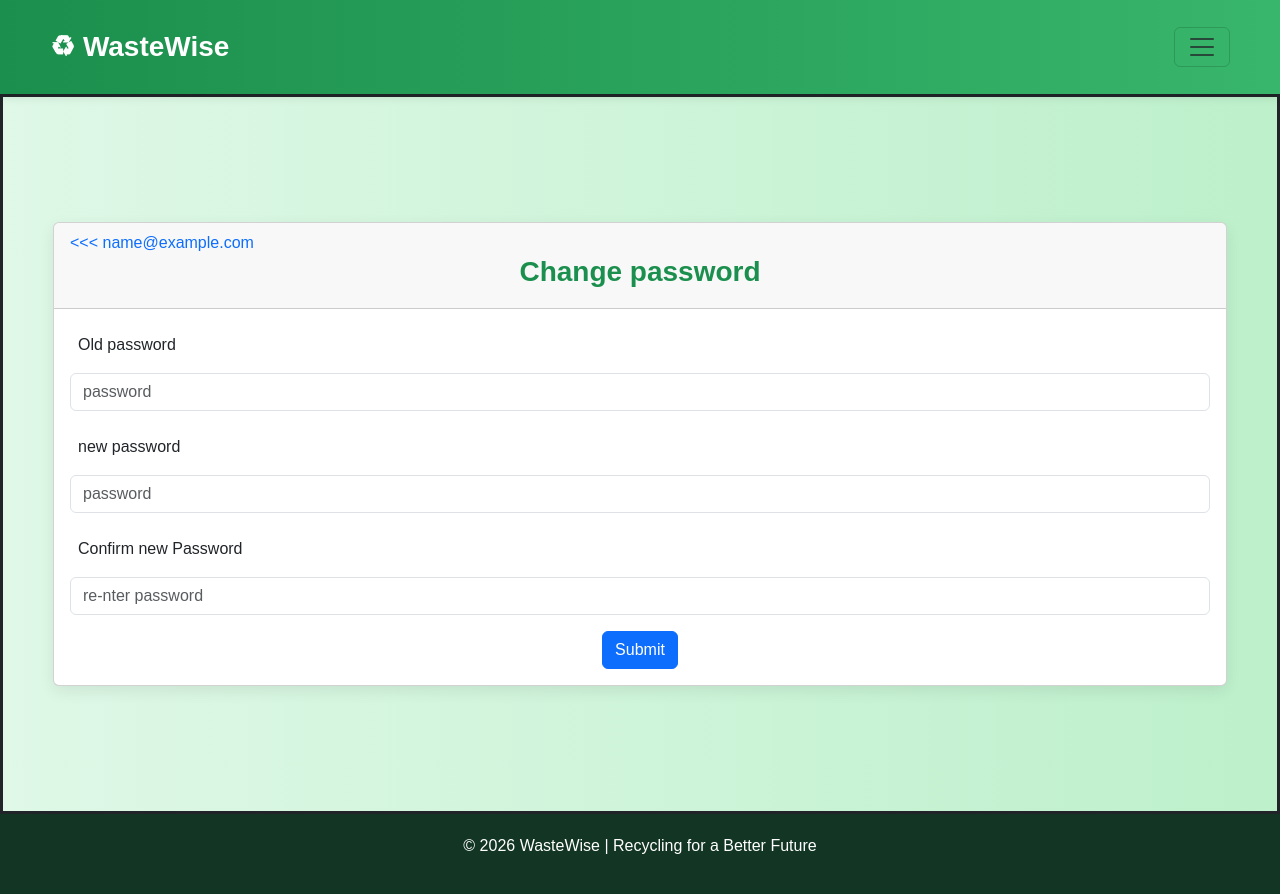
After one commit to HopewellA1/wastewise, a Flask app: page /auth/change_password/1 in a window 1280 px wide. The commit adds this page. Run offline with Flask 3, Linux system fonts and the light colour scheme; the visitor is signed in with stand-in values (Sample User, id 1); some libraries are stand-ins or nearby versions.

Commit message:
added change password on auth

```diff
--- a/main/__init__.py
+++ b/main/__init__.py
@@ -49,13 +49,14 @@ def create_app():
     #Email config
     from flask_mail import Mail
 
-    app.config['MAIL_SERVER'] = 'smtp.gmail.com'
-    app.config['MAIL_PORT'] = 587
-    app.config['MAIL_USE_TLS'] = False
-    #app.config['MAIL_PORT'] = 465
-    app.config['MAIL_USE_SSL'] = True
-    app.config['MAIL_USERNAME'] = os.getenv("EMAIL_USER")
-    app.config['MAIL_PASSWORD'] = os.getenv("EMAIL_PASS")
+    # app.config['MAIL_SERVER'] = 'smtp.gmail.com'
+    # app.config['MAIL_PORT'] = 465
+    # app.config['MAIL_USE_TLS'] = False
+    # app.config['MAIL_USE_SSL'] = True
+    # app.config['MAIL_USERNAME'] = os.getenv("EMAIL_USER")
+    # app.config['MAIL_PASSWORD'] = os.getenv("EMAIL_PASS")
+    # app.config['MAIL_DEFAULT_SENDER'] = os.getenv("EMAIL_USER")
+
 
 
     with app.app_context():
--- a/main/routes/auth.py
+++ b/main/routes/auth.py
@@ -67,7 +67,7 @@ def logout():
     return redirect(url_for('default.home'))
 
 
-@auth.route("/account", methods=['GET', 'POST'])
+@auth.route("/account/<int:id>", methods=['GET', 'POST'])
 @login_required
 def account(id=None):
 
@@ -89,8 +89,35 @@ def account(id=None):
         user.email = request.form["email"]
         db.session.commit()
 
-        flash("Changes saved successfully!", "success")
+        flash("Changes saved successfully!", 'success')
         return redirect(url_for('/auth.account'))
+
+@auth.route('/change_password/<int:id>',methods=['GET','POST'])
+@login_required
+def change_password(id):
+
+    user = User.query.get(int(id))
+    if request.method =='POST':
+
+        old_password = request.form["old_password"]
+        new_password = request.form["new_password"]
+        new_password2 = request.form["new_password2"]
+
+        if bcrypt.check_password_hash(user.password, old_password):
+            if new_password == new_password2:
+                user.password = bcrypt.generate_password_hash(new_password).decode('utf-8')
+                db.session.commit()
+                flash("Password updated successfully!", 'success')
+                return redirect(url_for('/auth.account',id=user.id))
+            else:
+                flash(f'new password do not match, try login.','danger')
+                return redirect(url_for('/auth.change_password', id=id))
+        else:
+            flash(f'Old password invalid, try login.','danger')
+            return redirect(url_for('/auth.change_password', id=id))
+    else:
+        return render_template('auth/change_password.html', user=user)
+
 
 
 
--- a/main/static/default/css/auth.css
+++ b/main/static/default/css/auth.css
@@ -13,3 +13,12 @@ label{
     justify-content: start;
     padding: 0.5rem;
 }
+
+.card-header > div {
+    display: flex;
+    justify-content: start;
+}
+
+.card-header > div >a{
+    text-decoration: none;
+}
--- a/main/templates/auth/account.html
+++ b/main/templates/auth/account.html
@@ -35,7 +35,8 @@
                 </form>
 
             </div>
-            <div >
+            <div class="card-footer">
+                To change password click <a href="{{url_for('/auth.change_password', id=user.id)}}"> <b> here</b></a>.
 
 
             </div>
--- /dev/null
+++ b/main/templates/auth/change_password.html
@@ -0,0 +1,46 @@
+{% extends "default/base.html" %}
+{% block content %}
+
+    <link rel="stylesheet" href="{{ url_for('static', filename='default/css/auth.css') }}">
+
+    <section class="hero">
+
+        <div class="card">
+            <div class="card-header">
+                <div>
+                    <a href="{{url_for('/auth.account', id=current_user.id)}}"><<< {{current_user.email}}</a>
+                </div>
+                <h3>
+                    <b>
+                        Change password
+                    </b>
+                </h1>
+            </div>
+            <div class="card-body">
+                <form method="POST" action="{{url_for('/auth.change_password', id=user.id)}}" class="form">
+                    <input type="hidden" name="csrf_token" value="{{ csrf_token() }}"/>
+                    <div class="mb-3">
+                        <label class="form-label">Old password</label>
+                        <input type="password" name="old_password" class="form-control" placeholder="password" required>
+                    </div>
+
+
+                    <div class="mb-3">
+                        <label class="form-label">new password</label>
+                        <input type="password" name="new_password" class="form-control" placeholder="password" required>
+                    </div>
+
+                    <div class="mb-3">
+                        <label class="form-label">Confirm new Password</label>
+                        <input type="password" name="new_password2" class="form-control" placeholder="re-nter password" required>
+                    </div>
+                    <button class='btn btn-primary' type="submit">Submit</button>
+                </form>
+
+            </div>
+
+        </div>
+
+    </section>
+
+{% endblock %}
--- a/main/templates/default/base.html
+++ b/main/templates/default/base.html
@@ -18,16 +18,16 @@
         <span class="navbar-toggler-icon"></span>
       </button>
       <ul class="collapse navbar-collapse" id="navbarNav">
-        <li><a href="{{url_for('default.home')}}">Home</a></li>
+        <li class="nav-item"><a href="{{url_for('default.home')}}" >Home</a></li>
         {% if current_user.is_authenticated %}
-          <li><a href="#how">How It Works</a></li>
-          <li><a href="#rewards">Rewards</a></li>
-          <li><a href="#impact">Impact</a></li>
-          <li><a href="{{url_for('/auth.account')}}">{{current_user.email}}</a></li>
-          <li><a href="{{url_for('/auth.logout')}}">Logout</a></li>
+          <li class="nav-item"><a href="#how">How It Works</a></li>
+          <li class="nav-item"><a href="#rewards">Rewards</a></li>
+          <li class="nav-item"><a href="#impact">Impact</a></li>
+          <li class="nav-item"><a href="{{url_for('/auth.account', id=current_user.id)}}">{{current_user.email}}</a></li>
+          <li class="nav-item"><a href="{{url_for('/auth.logout')}}">Logout</a></li>
         {% else %}
-          <li><a href="{{url_for('/auth.signup')}}">sign up</a></li>
-          <li><a href="{{url_for('/auth.login')}}">Login</a></li>
+          <li class="nav-item"><a href="{{url_for('/auth.signup')}}">sign up</a></li>
+          <li class="nav-item"><a href="{{url_for('/auth.login')}}">Login</a></li>
         {% endif %}
       </ul>
     </nav>
```
Also changed, not shown: main/routes/default.py (+27 -8 lines).
